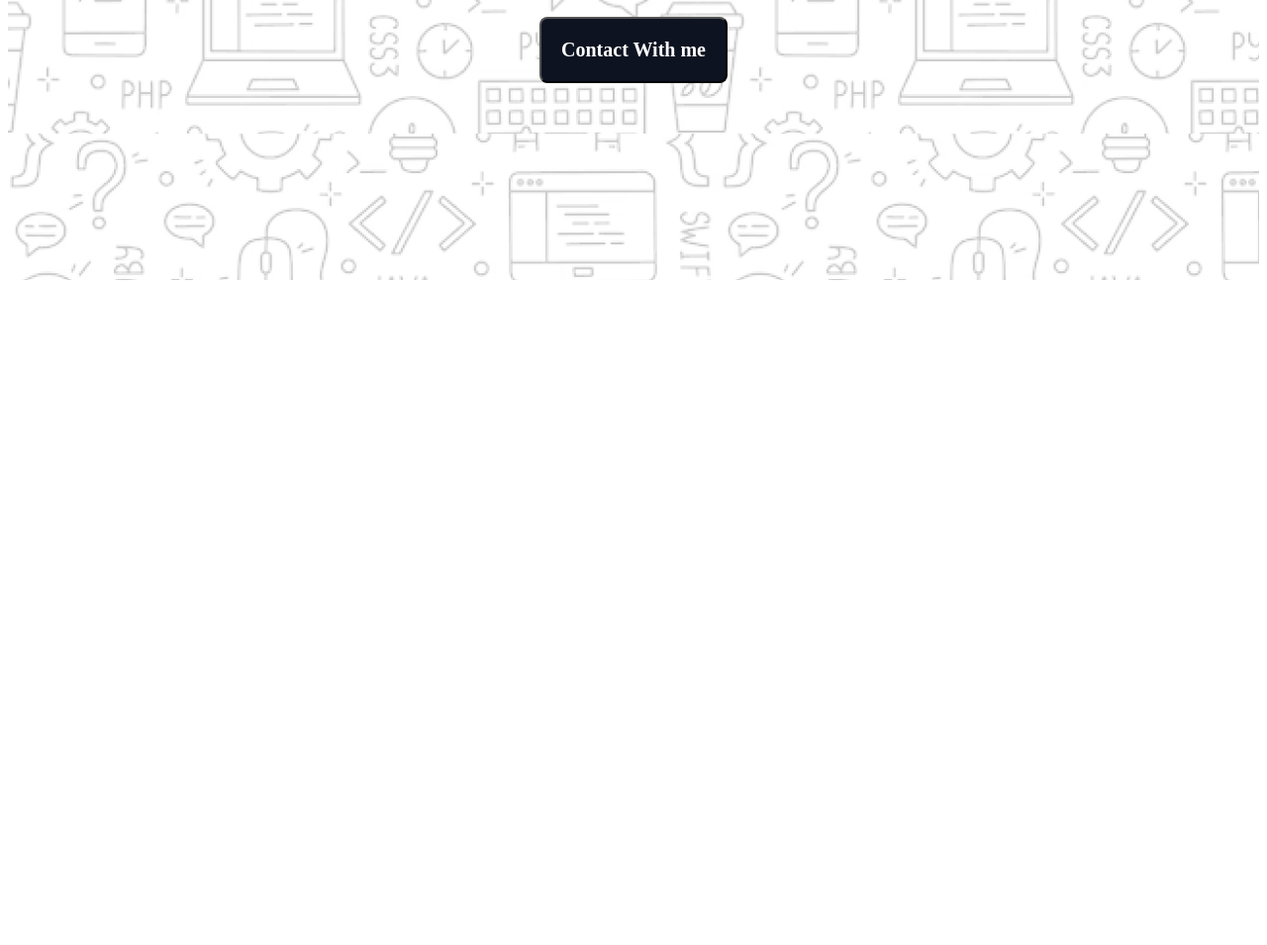
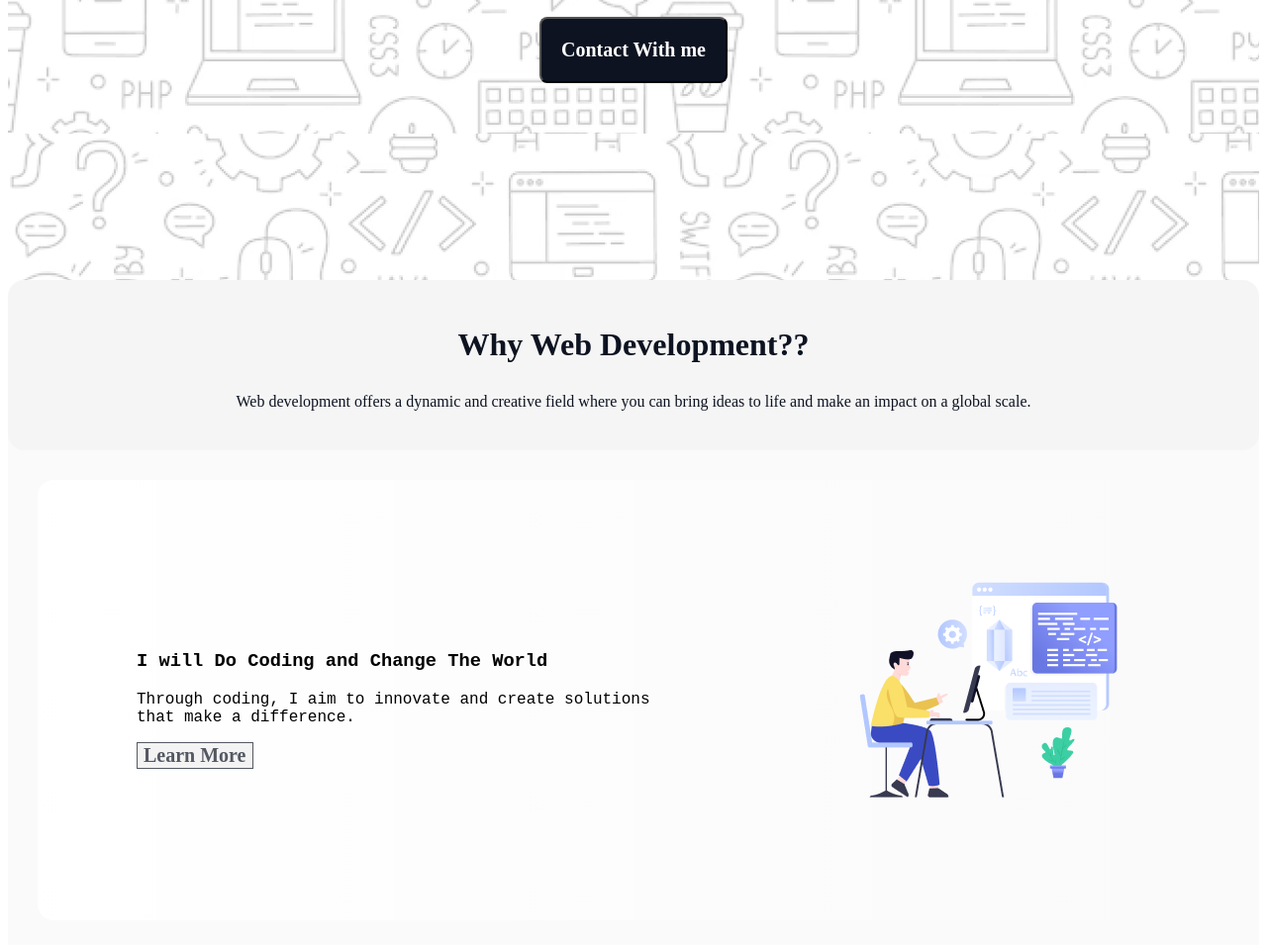
Before and after one commit to hmasifx/assignment-start, a plain HTML site: page index.html in a window 1280 px wide. Shown: the part 525-1480 px from the top of the page at 99% size. Before the commit the page ends 816 px from the top, so only its background shows below. Drawn offline with Linux system fonts and the light colour scheme; a web font is replaced by a local one.

Commit message:
web part completed

```diff
--- a/index.html
+++ b/index.html
@@ -24,7 +24,52 @@
 
 
     </header>
-    <main>
+    <main class="main-body">
+        <section class="main-part">
+            <!-- section head -->
+            <div>
+                <h2 class="section-head">Why Web Development??</h2>
+                <p class="section-description">Web development offers a dynamic and creative field where you can bring ideas to life and make an impact on a global scale.</p>
+            </div>
+
+
+        </section>
+
+         <!-- Card 1 -->
+          <section class="card1">
+            <div>
+            <h3>I will Do Coding and Change The World</h3>
+            <p>Through coding, I aim to innovate and create solutions <br> that make a difference. </p>
+            <button class="card-button">Learn More</button>
+        </div>
+        <div>
+            <img src="./assets/Layer_1.png" alt="">
+        </div>
+          </section>
+          <!-- Card 2 -->
+          <section class="card1">
+
+        <div>
+            <img src="./assets/Group 3.png" alt="">
+        </div>
+        <div>
+            <h3>I will help People by creating Modern Web System</h3>
+            <p>Through coding, I will make people use my system very useful and easy. </p>
+            <button class="card-button">Learn More</button>
+        </div>
+          </section>
+          <!-- Card 3 -->
+          <section class="card1">
+            <div>
+            <h3>I will Innovate Through Code and Transform the Future</h3>
+            <p>I will Innovate Through Code and Transform the Future. I aim to create solutions that drive progress and make a lasting impact. </p>
+            <button class="card-button">Learn More</button>
+        </div>
+        <div>
+            <img src="./assets/Group 4.png" alt="">
+        </div>
+          </section>
+
 
     </main>
     <footer>
--- a/styles/styles.css
+++ b/styles/styles.css
@@ -37,3 +37,71 @@ line-height: 23px;
 letter-spacing: 0%;
 text-align: center;
 }
+
+/* Body part start */
+.section-head
+{
+    color: rgb(13, 19, 33);
+font-family: Azeret Mono;
+font-size: 32px;
+font-weight: 800;
+line-height: 37px;
+letter-spacing: 0%;
+text-align: center;
+}
+.section-description
+{
+    color: rgb(13, 19, 33);
+font-family: Azeret Mono;
+font-size: 16px;
+font-weight: 400;
+line-height: 26px;
+letter-spacing: 0%;
+text-align: center;
+}
+.main-part
+{
+    border-radius: 16px;
+
+background: rgba(13, 19, 33, 0.02);
+
+
+
+display: flex;
+justify-content: center;
+align-items: center;
+padding: 20px;
+
+
+}
+.main-body
+{
+    border-radius: 16px;
+background: rgba(13, 19, 33, 0.02);
+}
+
+.card1
+{
+    display: flex;
+    justify-content: space-between;
+    align-items: center;
+    padding: 100px;
+    margin: 30px;
+    border-radius: 16px;
+
+background: linear-gradient(90.00deg, rgb(255, 255, 255),rgba(255, 255, 255, 0) 100%);
+
+}
+.card-button
+{
+    box-sizing: border-box;
+border: 1px solid rgb(13, 19, 33);
+opacity: 0.7;
+color: rgb(13, 19, 33);
+font-family: Azeret Mono;
+font-size: 20px;
+font-weight: 600;
+line-height: 23px;
+letter-spacing: 0%;
+text-align: center;
+}
```
